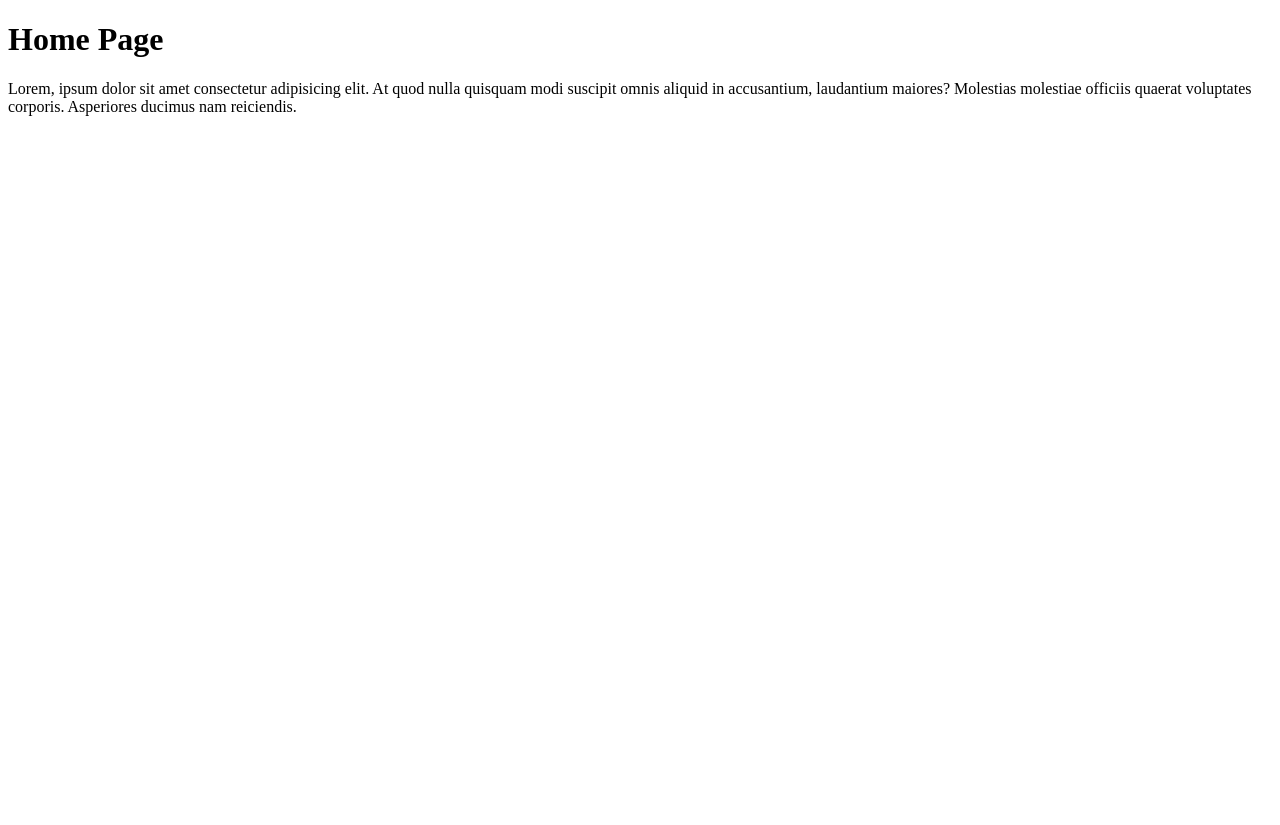
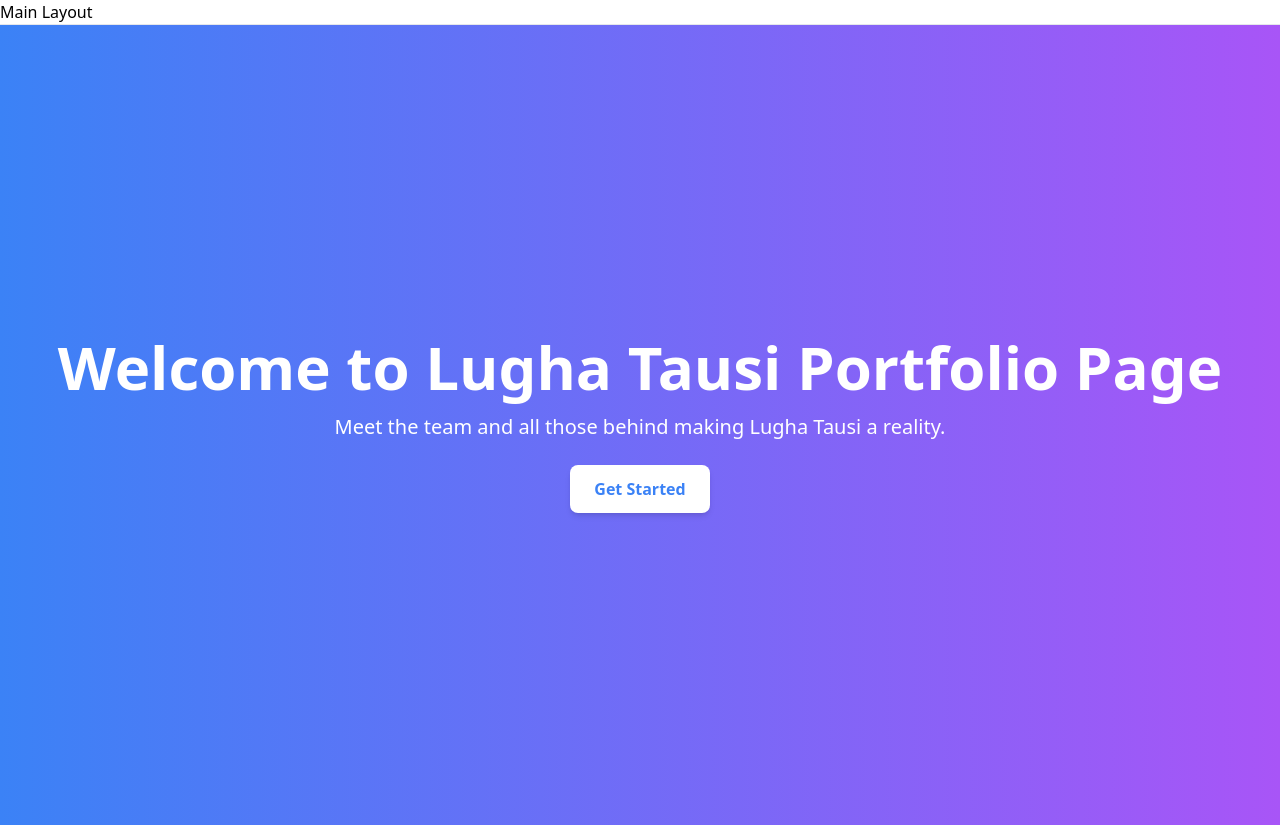
Before and after one commit to ChrissTuruka/lt-portfolio-4, a Next.js app: page / in a window 1280 px wide. Before the commit the page ends 800 px from the top, so only its background shows below. Built offline with nearby package versions, Linux system fonts and the light colour scheme.

Commit message:
First Take on the Portfolio

```diff
--- a/app/globals.css
+++ b/app/globals.css
@@ -0,0 +1,3 @@
+@tailwind base;
+@tailwind components;
+@tailwind utilities;
--- a/app/layout.js
+++ b/app/layout.js
@@ -1,3 +1,4 @@
+import MainLayout from "@/components/MainLayout";
 import "./globals.css";
 
 export const metadata = {
@@ -9,7 +10,9 @@ export const metadata = {
 export default function RootLayout({ children }) {
   return (
     <html lang="en">
-      <body>{children}</body>
+      <body>
+        <MainLayout>{children}</MainLayout>
+      </body>
     </html>
   );
 }
--- a/app/page.jsx
+++ b/app/page.jsx
@@ -1,17 +1,12 @@
-import React from "react";
+// pages/index.js
 
-const HomePage = () => {
+import HeroSection from '../components/HeroSection';
+
+export default function Home() {
   return (
     <div>
-      <h1>Home Page</h1>
-      <p>
-        Lorem, ipsum dolor sit amet consectetur adipisicing elit. At quod nulla
-        quisquam modi suscipit omnis aliquid in accusantium, laudantium maiores?
-        Molestias molestiae officiis quaerat voluptates corporis. Asperiores
-        ducimus nam reiciendis.
-      </p>
+      <HeroSection />
+      {/* Other sections can go here */}
     </div>
   );
-};
-
-export default HomePage;
+}
--- /dev/null
+++ b/components/HeroSection.jsx
@@ -0,0 +1,20 @@
+// components/HeroSection.js
+
+const HeroSection = () => {
+    return (
+      <div className="flex items-center justify-center h-screen bg-gradient-to-r from-blue-500 to-purple-500 text-white">
+        <div className="text-center">
+          <h1 className="text-5xl md:text-6xl font-bold mb-4">Welcome to Lugha Tausi Portfolio Page</h1>
+          <p className="text-lg md:text-xl mb-6">Meet the team and all those behind making Lugha Tausi a reality.</p>
+          <a
+            href="#"
+            className="inline-block px-6 py-3 bg-white text-blue-500 font-semibold rounded-lg shadow-md hover:bg-purple-700 transition duration-300"
+          >
+            Get Started
+          </a>
+        </div>
+      </div>
+    );
+  };
+
+  export default HeroSection;
--- /dev/null
+++ b/components/MainLayout.jsx
@@ -0,0 +1,13 @@
+import React from 'react'
+
+const MainLayout = ({children}) => {
+  return (
+    <div>
+      <h1>Main Layout</h1>
+      <hr />
+      <main>{children}</main>
+    </div>
+  )
+}
+
+export default MainLayout
--- /dev/null
+++ b/postcss.config.js
@@ -0,0 +1,6 @@
+module.exports = {
+  plugins: {
+    tailwindcss: {},
+    autoprefixer: {},
+  },
+}
--- /dev/null
+++ b/tailwind.config.js
@@ -0,0 +1,12 @@
+/** @type {import('tailwindcss').Config} */
+module.exports = {
+  content: [
+    "./app/**/*.{js,ts,jsx,tsx,mdx}",
+    "./pages/**/*.{js,ts,jsx,tsx,mdx}",
+    "./components/**/*.{js,ts,jsx,tsx,mdx}",
+  ],
+  theme: {
+    extend: {},
+  },
+  plugins: [],
+}
```
Also changed, not shown: package.json (+6 -3 lines), 1 other file (tests, documents, lock files or other folders).
